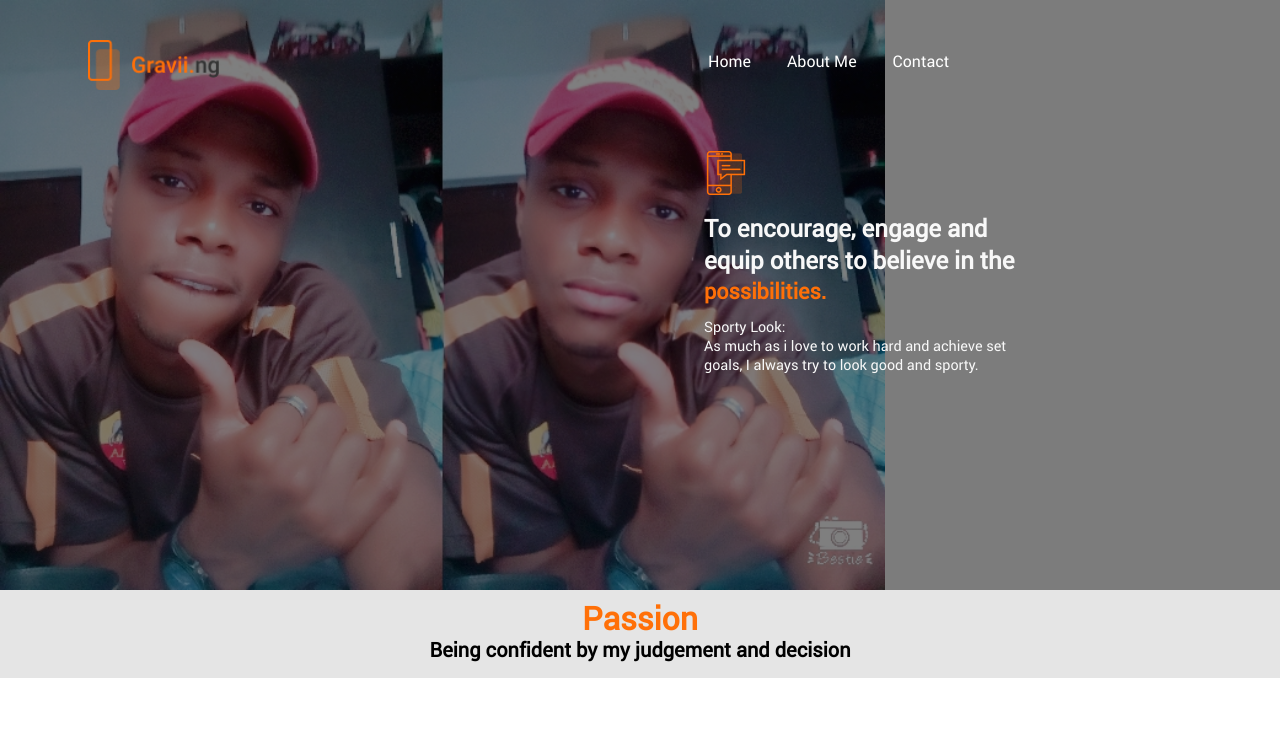
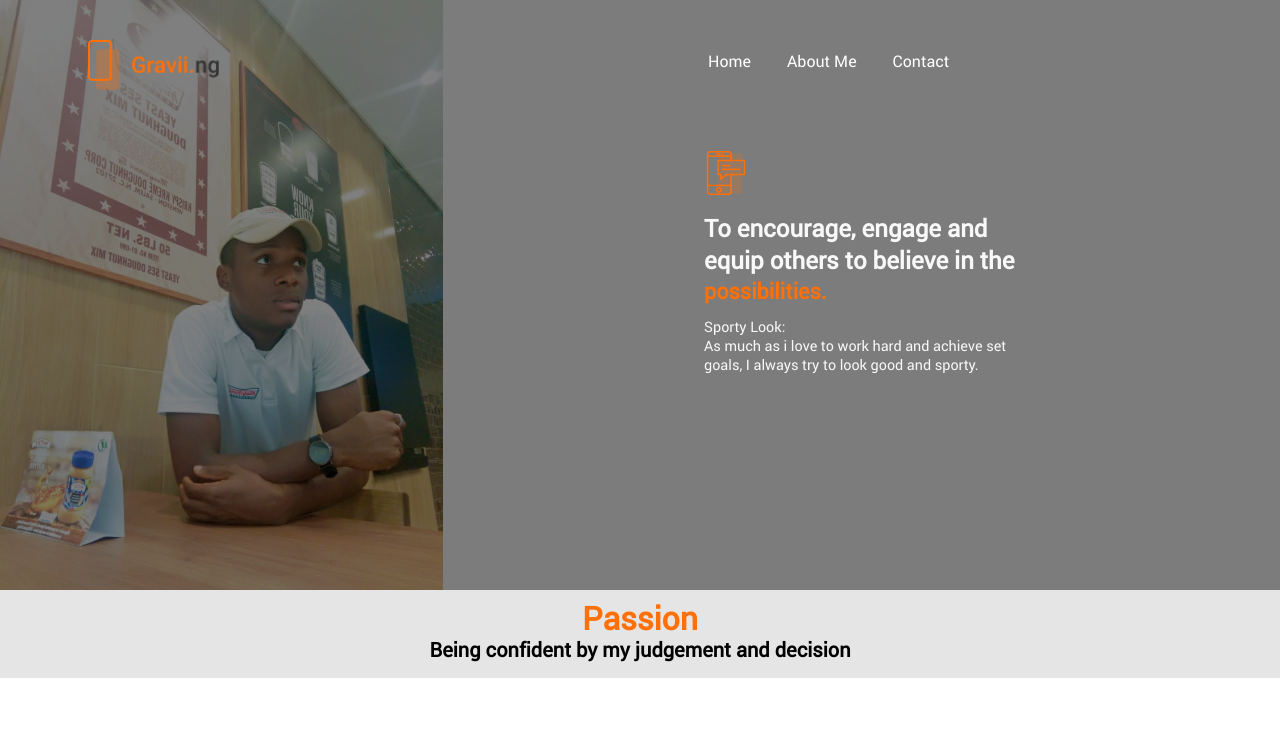
Before and after one commit to iyykee01/Tunchi, a plain HTML site: page index.html in a window 1280 px wide. Shown: the top 747 px of the page. Drawn offline with nearby package versions, Linux system fonts and the light colour scheme; files that its build step writes are made by us from their sources.

Commit message:
add new picture

```diff
--- a/css/style.scss
+++ b/css/style.scss
@@ -52,7 +52,7 @@ $desktop: 840px;
 
 header {
   height: 400px;
-  background-image: linear-gradient(0deg, rgba(0, 0, 0, 0.5), rgba(0, 0, 0, 0.5)), url("../img/tunch.jpeg");
+  background-image: linear-gradient(0deg, rgba(0, 0, 0, 0.5), rgba(0, 0, 0, 0.5)), url("../img/dd.jpeg");
   background-repeat: no-repeat;
   background-size: contain;
   width: 100%;
```
Also changed, not shown: img/dd.jpeg (added), img/tunch.jpeg (deleted).
